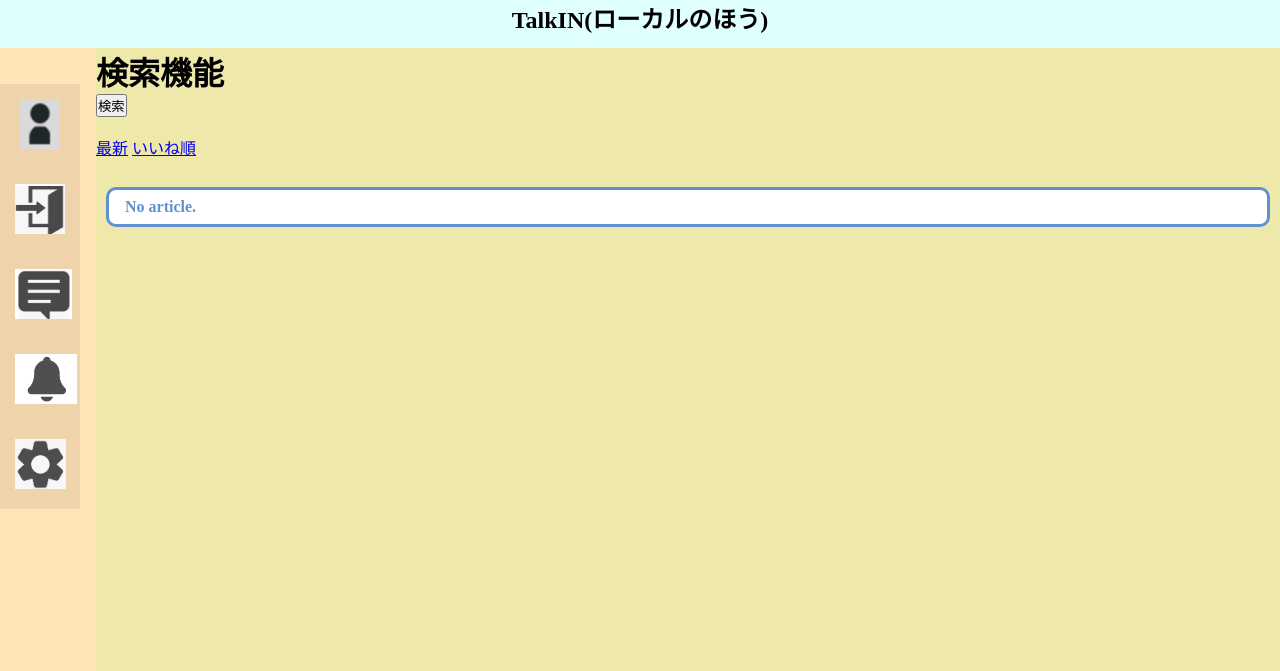
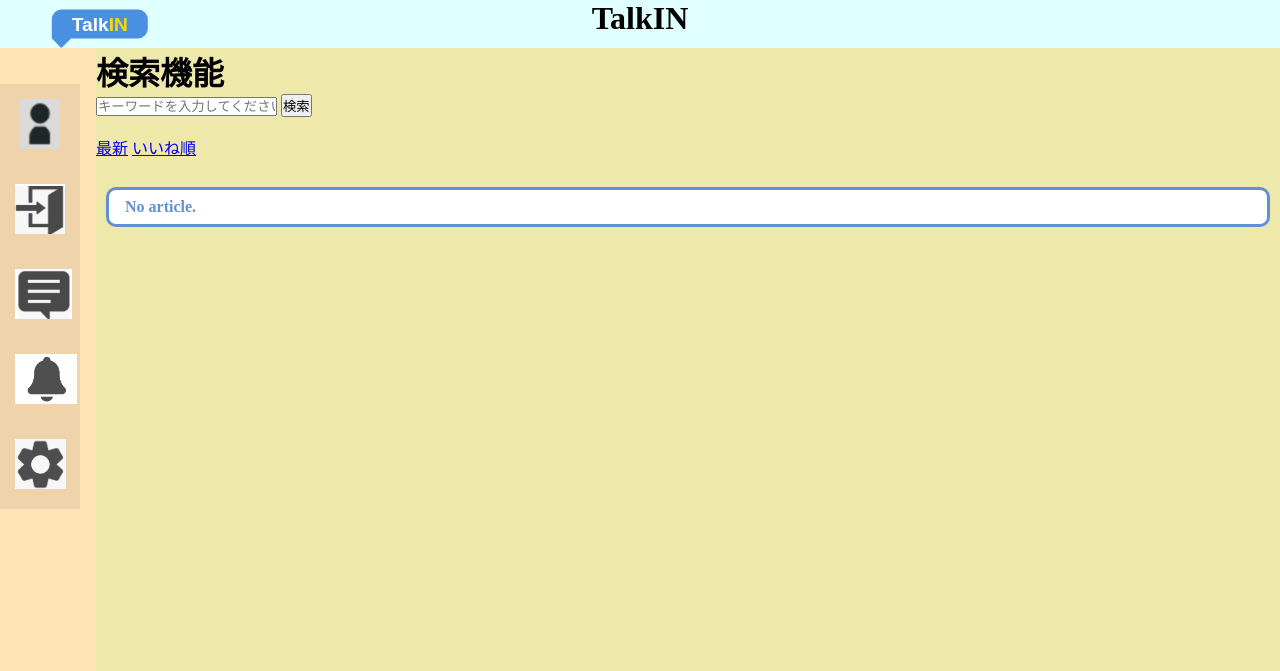
Before and after one commit to s1f102402631/class3-team14-projectkm, a Django app: page / in a window 1280 px wide. Shown: the top 671 px of the page. Run offline with Django 5.2, Linux system fonts and the light colour scheme; data that the repository does not hold is empty.

Commit message:
add これでメインの元と同じ

```diff
--- a/teamapp/static/teamapp/home_screen.css
+++ b/teamapp/static/teamapp/home_screen.css
@@ -18,6 +18,16 @@
     justify-content: center; /* 横方向に中央揃え */
     padding: 0 20px; /* 両端にスペース */
 }
+.header-logo {
+  width: 150px;
+  margin-right: auto;
+}
+
+.header-title {
+  position: absolute;
+  left: 50%;
+  transform: translateX(-50%);
+  margin: 0;}
 
   .main {
     display: flex;
--- a/teamapp/templates/teamapp/home_screen.html
+++ b/teamapp/templates/teamapp/home_screen.html
@@ -19,7 +19,16 @@
 
 
     <div class="app">
-      <div class="header"><h2>TalkIN(ローカルのほう)</h2></div>
+      <div class="header">
+        <svg viewBox="0 0 300 100" xmlns="http://www.w3.org/2000/svg" class="header-logo">
+          <path d="M60 20 h180 a20 20 0 0 1 20 20 v20 a20 20 0 0 1 -20 20 h-140 l-20 20 l-20 -20 v-40 a20 20 0 0 1 20 -20 z"
+                fill="#4A90E2" />
+          <text x="160" y="65" font-family="Arial" font-weight="bold" font-size="40" fill="white" text-anchor="middle">
+            Talk<tspan fill="#FFD700">IN</tspan>
+          </text>
+        </svg>
+        <h1 class="header-title">TalkIN</h1>
+      </div>
       <div class="main">
         <div class="sidebar">
                 <!--
@@ -121,6 +130,7 @@
             <h1>検索機能</h1>
               <form method="get" action="{% url 'index' %}">
                 {{ form.as_p }}
+                <input type="text" id="searchBox" placeholder="キーワードを入力してください">
                 <button type="submit">検索</button>
               </form>
               {% if posts %}
--- a/teamapp/views.py
+++ b/teamapp/views.py
@@ -251,6 +251,7 @@ def post_comment(request, article_id):
     create_comment_notification(user, article, comment)
     return HttpResponse('Comment posted successfully!')
 
+@login_required
 def notification_list(request):
     user = request.user
     notifications = Notification.objects.filter(user=user).order_by('-created_at')
```
